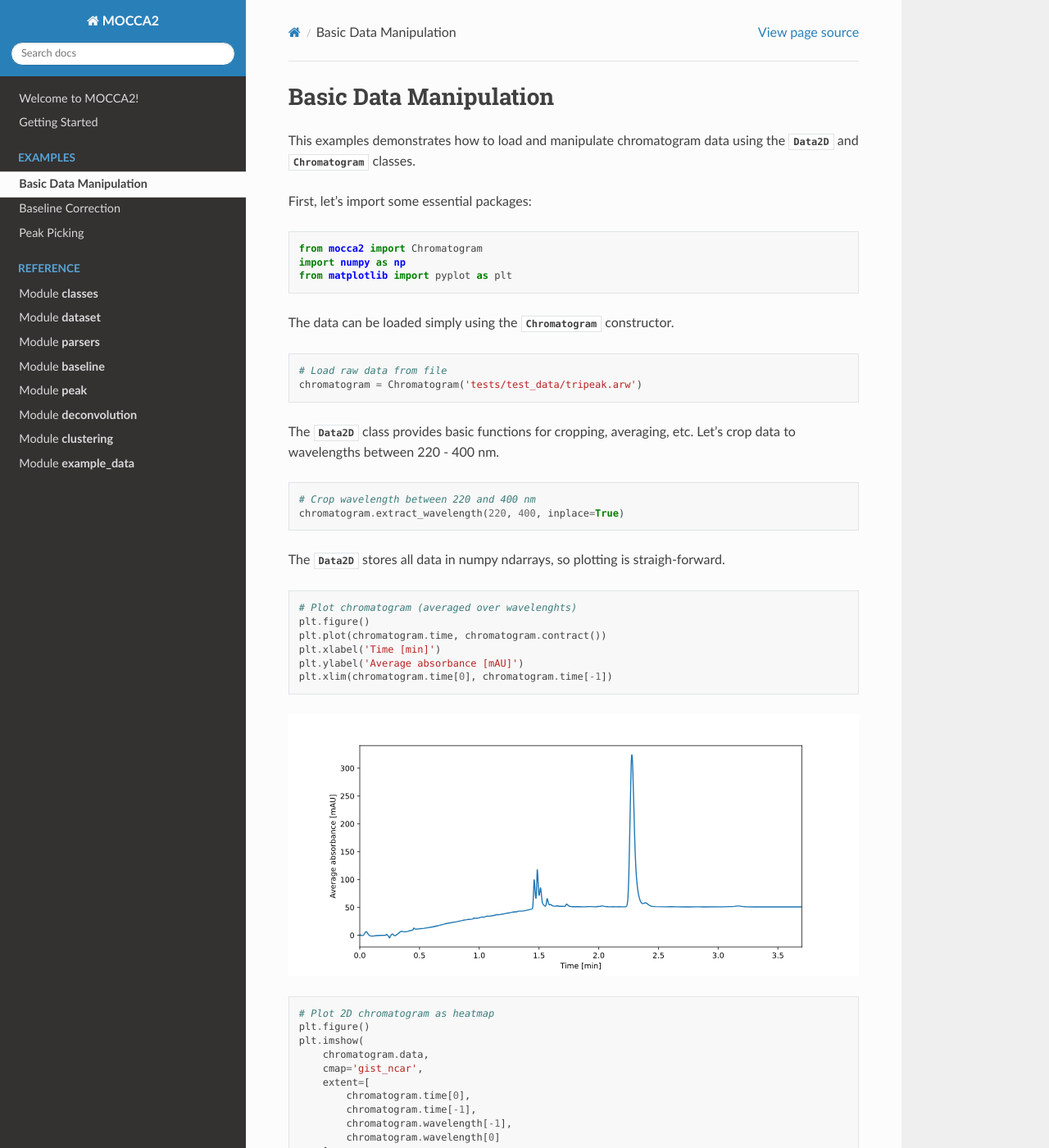
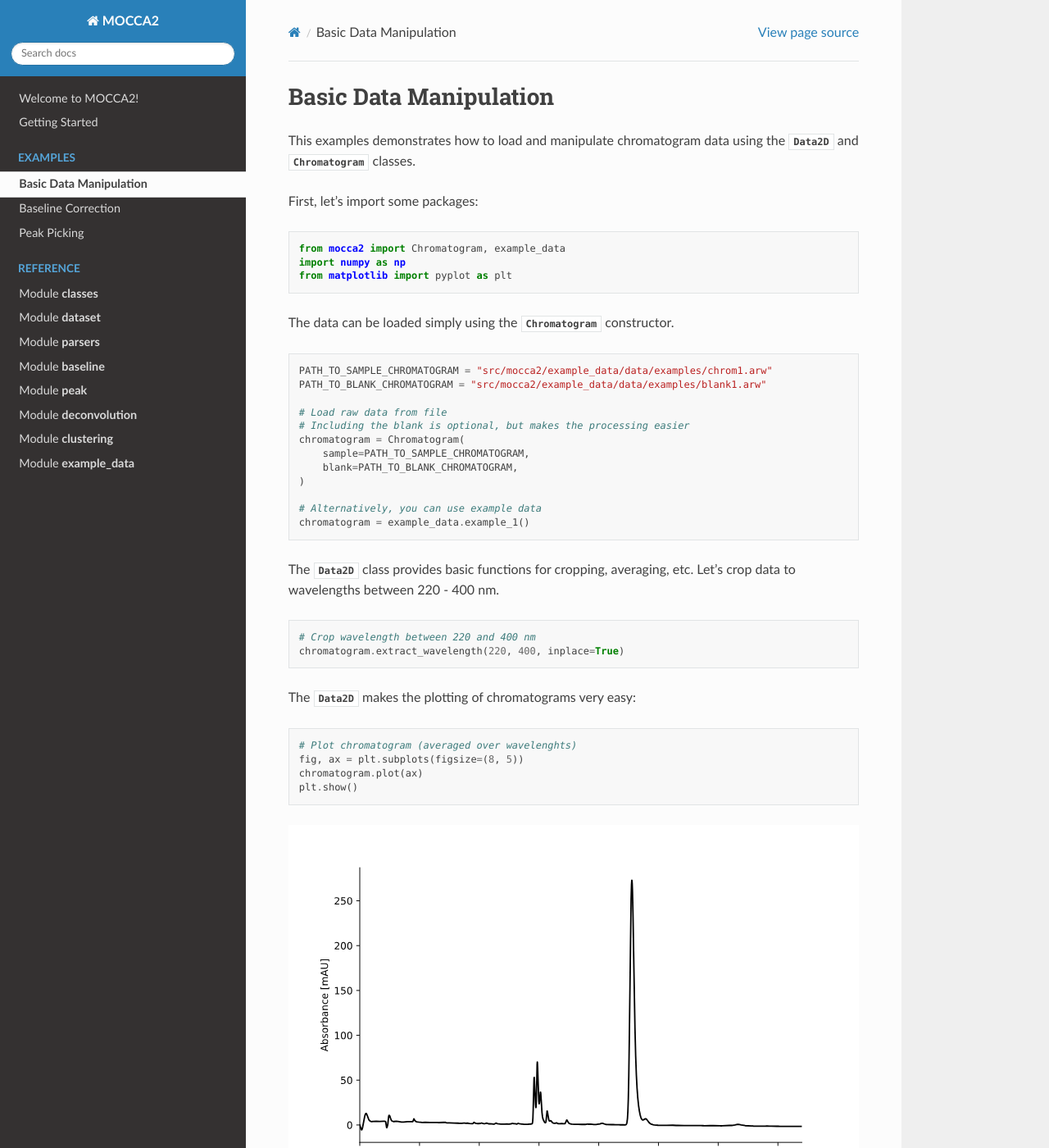
Before and after one commit to Bayer-Group/MOCCA, a Sphinx documentation site: the page built from docs/ex_basic_data.rst, in a window 1280 px wide and 1400 px high. Shown: the whole window at 82% size. Built offline with Sphinx 7.4.7 and the Read the Docs theme 2.0.0, drawn with Linux system fonts in a browser that asks for light colours; some of the changed text lies outside the part shown.

Commit message:
updated basic data manipulation example

```diff
--- a/docs/ex_basic_data.rst
+++ b/docs/ex_basic_data.rst
@@ -3,81 +3,79 @@ Basic Data Manipulation
 
 This examples demonstrates how to load and manipulate chromatogram data using the :class:`Data2D<mocca2.classes.data2d.Data2D>` and :class:`Chromatogram<mocca2.Chromatogram>` classes.
 
-First, let's import some essential packages:
+First, let's import some packages:
 
-.. code-block:: Python
+.. code-block:: python
 
-    from mocca2 import Chromatogram
+    from mocca2 import Chromatogram, example_data
     import numpy as np
     from matplotlib import pyplot as plt
 
 The data can be loaded simply using the :class:`Chromatogram<mocca2.Chromatogram>` constructor.
 
-.. code-block:: Python
+.. code-block:: python
+
+    PATH_TO_SAMPLE_CHROMATOGRAM = "src/mocca2/example_data/data/examples/chrom1.arw"
+    PATH_TO_BLANK_CHROMATOGRAM = "src/mocca2/example_data/data/examples/blank1.arw"
 
     # Load raw data from file
-    chromatogram = Chromatogram('tests/test_data/tripeak.arw')
+    # Including the blank is optional, but makes the processing easier
+    chromatogram = Chromatogram(
+        sample=PATH_TO_SAMPLE_CHROMATOGRAM,
+        blank=PATH_TO_BLANK_CHROMATOGRAM,
+    )
+
+    # Alternatively, you can use example data
+    chromatogram = example_data.example_1()
 
 The :class:`Data2D<mocca2.classes.data2d.Data2D>` class provides basic functions for cropping, averaging, etc. Let's crop data to wavelengths between 220 - 400 nm.
 
 
-.. code-block:: Python
+.. code-block:: python
 
     # Crop wavelength between 220 and 400 nm
     chromatogram.extract_wavelength(220, 400, inplace=True)
 
-The :class:`Data2D<mocca2.classes.data2d.Data2D>` stores all data in numpy ndarrays, so plotting is straigh-forward.
+The :class:`Data2D<mocca2.classes.data2d.Data2D>` makes the plotting of chromatograms very easy:
 
-.. code-block:: Python
+.. code-block:: python
 
     # Plot chromatogram (averaged over wavelenghts)
-    plt.figure()
-    plt.plot(chromatogram.time, chromatogram.contract())
-    plt.xlabel('Time [min]')
-    plt.ylabel('Average absorbance [mAU]')
-    plt.xlim(chromatogram.time[0], chromatogram.time[-1])
+    fig, ax = plt.subplots(figsize=(8, 5))
+    chromatogram.plot(ax)
+    plt.show()
 
 .. image:: _static/ex_basic_chromatogram.svg
 
-.. code-block:: Python
+.. code-block:: python
 
     # Plot 2D chromatogram as heatmap
-    plt.figure()
-    plt.imshow(
-        chromatogram.data,
-        cmap='gist_ncar',
-        extent=[
-            chromatogram.time[0],
-            chromatogram.time[-1],
-            chromatogram.wavelength[-1],
-            chromatogram.wavelength[0]
-        ],
-        aspect='auto'
-    )
-    plt.xlabel('Time [min]')
-    plt.ylabel('Wavelength [nm]')
-    plt.colorbar()
+    fig, ax = plt.subplots(figsize=(8, 5))
+    chromatogram.plot_2d(ax)
+    plt.show()
 
 .. image:: _static/ex_basic_chromatogram_2d.svg
 
 Let's take a closer look on the peak around 2.3 minutes. First, we extract the relevant region.
 
-.. code-block:: Python
+.. code-block:: python
 
     # Extract raegion with peak
     peak_region = chromatogram.extract_time(2.2, 2.35)
 
 Now, we could for example average the absorption spectrum over the peak.
 
-.. code-block:: Python
+.. code-block:: python
 
     # Average spectrum
     # The chromatogram data are just numpy arrays, axes are [wavelength, time]
     avg_spectrum = np.mean(peak_region.data, axis=1)
-    plt.figure()
+    plt.subplots(figsize=(8, 5))
     plt.plot(peak_region.wavelength, avg_spectrum)
-    plt.xlabel('Wavelength [nm]')
-    plt.ylabel('Average absorbance [mAU]')
+    plt.xlabel("Wavelength [nm]")
+    plt.ylabel("Average absorbance [mAU]")
+    # plt.savefig("docs/_static/ex_basic_spectrum.svg")
+    plt.show()
 
 .. image:: _static/ex_basic_spectrum.svg
 
```
Also changed, not shown: docs/_static/ex_basic_chromatogram.svg, docs/_static/ex_basic_chromatogram_2d.svg, docs/_static/ex_basic_spectrum.svg, 3 other files.
